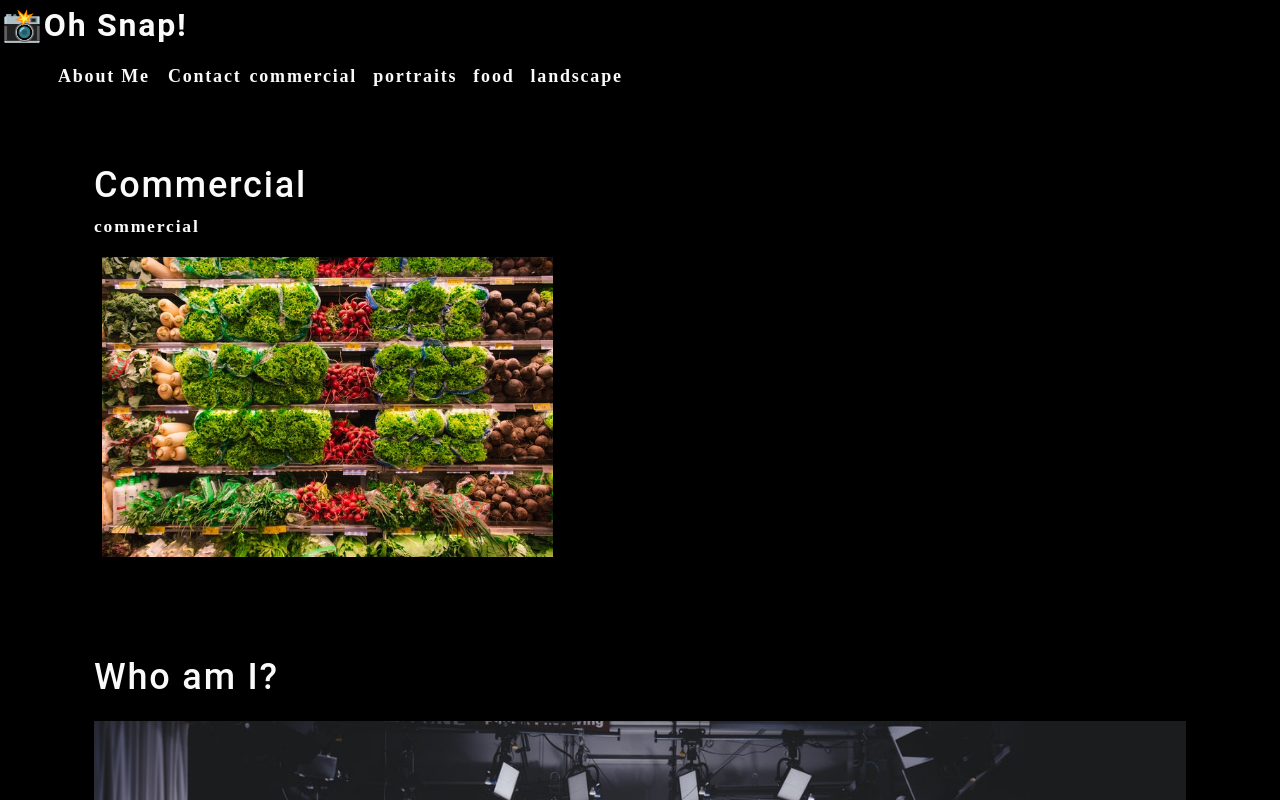
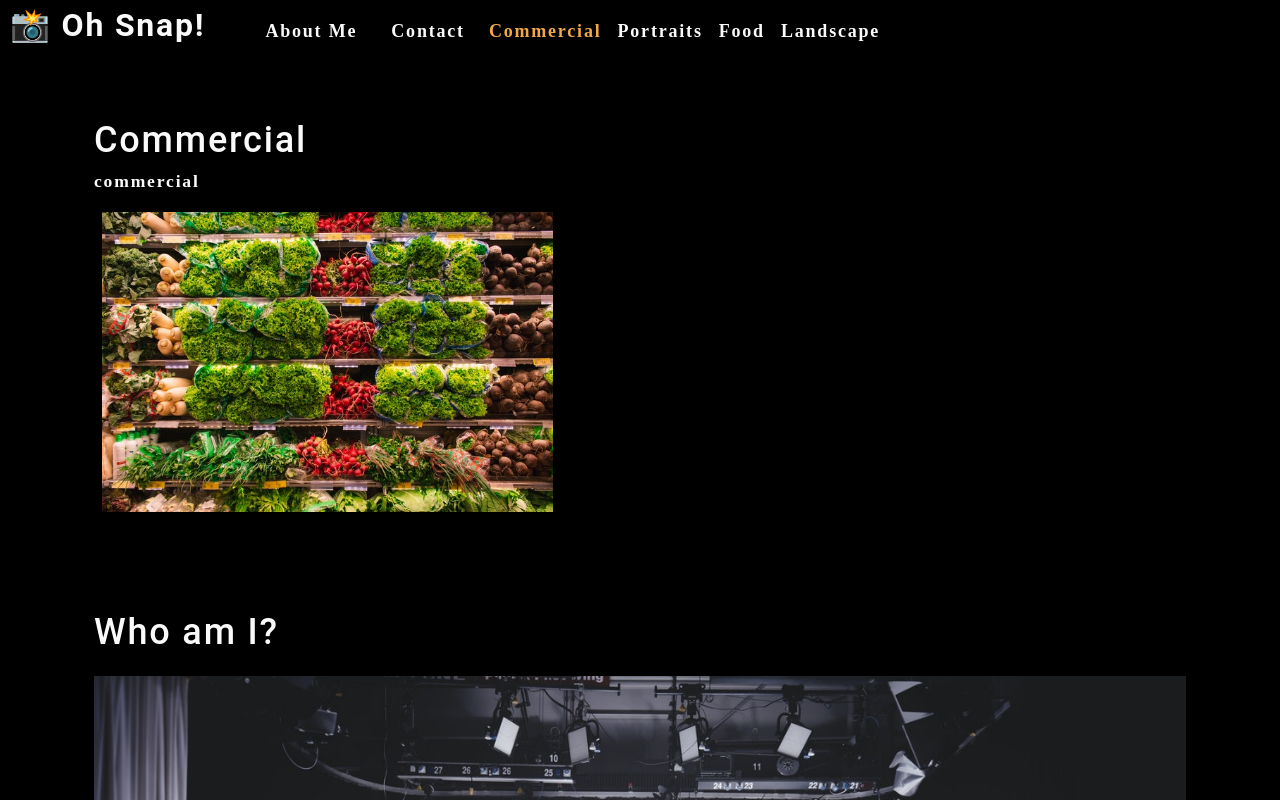
Before and after one commit to a-breezy/photo-port, a React (Create React App) app: page / in a window 1280 px wide. Shown: the top 800 px of the page. Built offline with nearby package versions, Linux system fonts and the light colour scheme.

Commit message:
add hooks useState and useState

```diff
--- a/package.json
+++ b/package.json
@@ -2,8 +2,10 @@
   "name": "photo",
   "version": "0.1.0",
   "private": true,
+  "homepage": "https://a-breezy.github.io/photo-port",
   "dependencies": {
     "@testing-library/user-event": "^13.5.0",
+    "gh-pages": "^3.2.3",
     "jest": "^27.5.1",
     "react": "^17.0.2",
     "react-dom": "^17.0.2",
@@ -11,6 +13,8 @@
     "web-vitals": "^2.1.4"
   },
   "scripts": {
+    "predeploy": "npm run build",
+    "deploy": "gh-pages -b build",
     "start": "react-scripts start",
     "build": "react-scripts build",
     "test": "react-scripts test",
--- a/src/App.js
+++ b/src/App.js
@@ -1,4 +1,4 @@
-import React from "react";
+import React, { useState } from "react";
 // import logo from "./logo.svg";
 import "./App.css";
 import Nav from "./components/Nav";
@@ -6,9 +6,29 @@
 import Gallery from "./components/Gallery";
 
 function App() {
+	const [categories] = useState([
+		{
+			name: "commercial",
+			description:
+				"Photos of grocery stores, food trucks, and other commercial projects",
+		},
+		{ name: "portraits", description: "Portraits of people in my life" },
+		{ name: "food", description: "Delicious delicacies" },
+		{
+			name: "landscape",
+			description: "Fields, farmhouses, waterfalls, and the beauty of nature",
+		},
+	]);
+
+	const [currentCategory, setCurrentCategory] = useState(categories[0]);
+
 	return (
 		<div>
-			<Nav></Nav>
+			<Nav
+				categories={categories}
+				setCurrentCategory={setCurrentCategory}
+				currentCategory={currentCategory}
+			></Nav>
 			<main>
 				<Gallery></Gallery>
 				<About></About>
--- a/src/components/Gallery/index.js
+++ b/src/components/Gallery/index.js
@@ -2,7 +2,7 @@
 import { capitalizeFirstLetter } from "../../utils/helpers";
 import photo from "../../assets/small/commercial/0.jpg";
 
-function Gallery() {
+function Gallery(props) {
 	const currentCategory = {
 		name: "commercial",
 		description:
--- a/src/components/Nav/index.js
+++ b/src/components/Nav/index.js
@@ -1,35 +1,20 @@
-import React from "react";
+import React, { useEffect } from "react";
+import { capitalizeFirstLetter } from "../../utils/helpers";
 
-function Nav() {
-	const categories = [
-		{
-			name: "commercial",
-			description:
-				"Photos of grocery stores, food trucks, and other commercial projects",
-		},
-		{
-			name: "portraits",
-			description: "Portraits of people in my life",
-		},
-		{ name: "food", description: "Delicious delicacies" },
-		{
-			name: "landscape",
-			description: "Fields, farmhouses, waterfalls, and the beauty of nature",
-		},
-	];
-
-	// create function for when a category is selected in navbar
-	function categorySelected(name) {
-		console.log(`${name} clicked`);
-	}
+function Nav(props) {
+	const { categories = [], setCurrentCategory, currentCategory } = props;
+	// useEffect hook to change title based on which nav.name selected
+	useEffect(() => {
+		document.title = capitalizeFirstLetter(currentCategory.name);
+	}, [currentCategory]);
 
 	return (
-		<header>
+		<header className="flex-row px-1">
 			<h2>
 				<a data-testid="link" href="/">
 					<span role="img" aria-label="camera">
 						📸
-					</span>
+					</span>{" "}
 					Oh Snap!
 				</a>
 			</h2>
@@ -40,13 +25,22 @@
 							About Me
 						</a>
 					</li>
-					<li>
+					<li className="mx-2">
 						<span>Contact</span>
 					</li>
 					{categories.map((category) => (
-						<li className="mx-1" key={category.name}>
-							<span onClick={() => categorySelected(category.name)}>
-								{category.name}
+						<li
+							className={`mx-1 ${
+								currentCategory.name === category.name && "navActive"
+							}`}
+							key={category.name}
+						>
+							<span
+								onClick={() => {
+									setCurrentCategory(category);
+								}}
+							>
+								{capitalizeFirstLetter(category.name)}
 							</span>
 						</li>
 					))}
```
Also changed, not shown: 1 other file (tests, documents, lock files or other folders).
